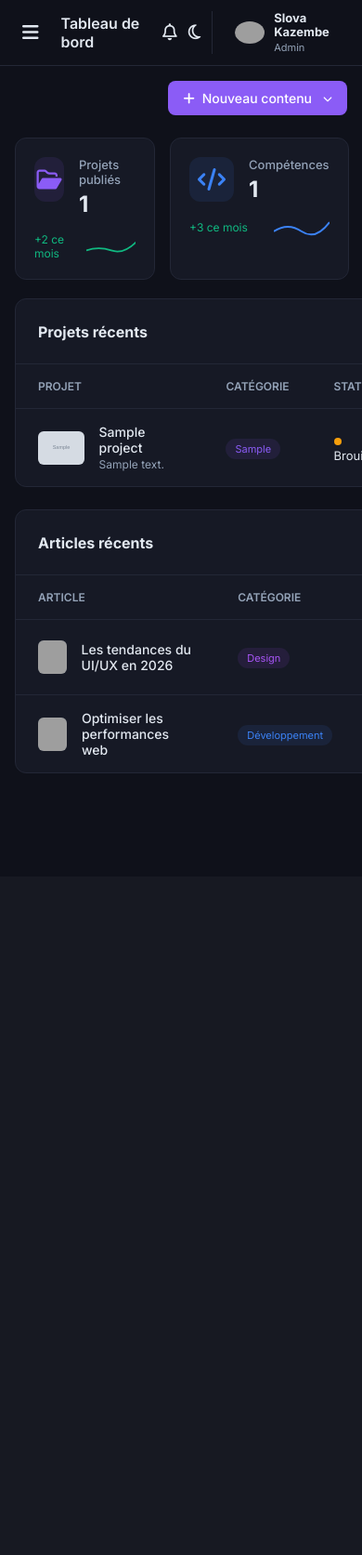
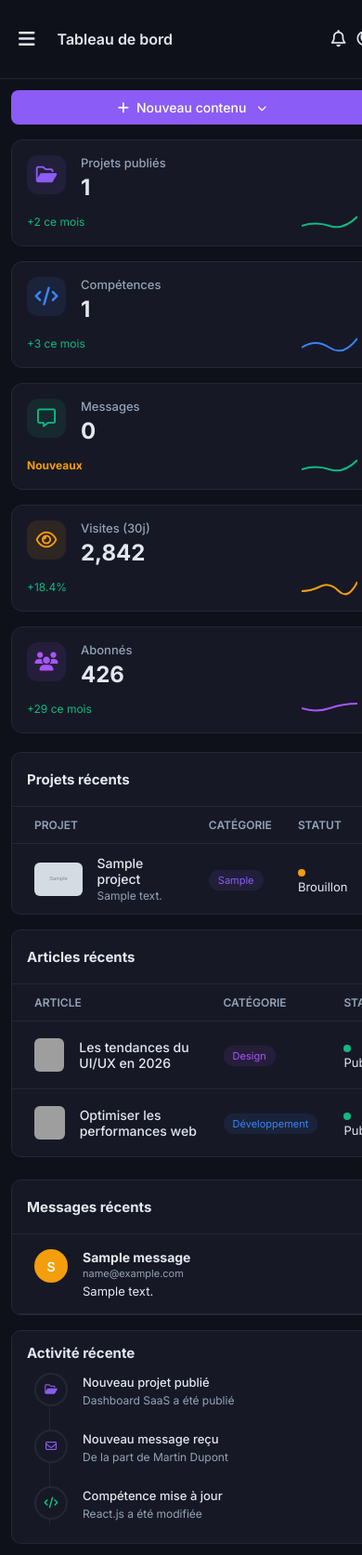
Before and after one commit to SLOVA-KAZEMBE/mon-portfolio, a Flask app: page /admin/ in a window 390 px wide. Shown: the whole page at 93% size. Before the commit the page ends 832 px from the top, so only its background shows below. Run offline with Flask 3, Linux system fonts and the light colour scheme; a user stored in the database is signed in; tables that the repository leaves empty hold one stand-in row (values such as "Sample post"); grey boxes marked "Sample" are stand-in pictures; grey boxes are pictures that could not be loaded.

Commit message:
ajustement des espaces admin

```diff
--- a/static/css/admin.css
+++ b/static/css/admin.css
@@ -394,19 +394,25 @@ ul {
   }
 
   .topbar {
-    padding: 0 16px;
+    width: 100%;
+    min-height: 64px;
+    height: auto;
+    padding: 12px 16px;
     position: sticky;
     top: 0;
     z-index: 100;
     background-color: var(--admin-bg);
+    gap: 12px;
   }
 
   .topbar-title {
     font-size: 16px;
+    line-height: 1.25;
   }
 
   .topbar-actions {
     gap: 8px;
+    flex-shrink: 0;
   }
 
   /* Cacher la barre de recherche sur mobile */
@@ -414,19 +420,74 @@ ul {
     display: none !important;
   }
 
-  /* Cacher le nom utilisateur dans le topbar */
-  .topbar-actions .user-info {
-    display: none;
+  .topbar-actions > a[style*="moon"],
+  .topbar-actions > div:last-child {
+    display: none !important;
   }
 
   .content-area {
+    width: 100%;
+    max-width: 760px;
+    margin: 0 auto;
     padding: 16px;
   }
 
   .stats-grid {
-    grid-template-columns: 1fr 1fr;
+    grid-template-columns: repeat(2, minmax(0, 1fr)) !important;
     gap: 12px;
     margin-bottom: 20px;
+  }
+
+  .content-area > div:first-child[style*="justify-content: flex-end"] {
+    justify-content: stretch !important;
+    margin-bottom: 16px !important;
+  }
+
+  .content-area > div:first-child[style*="justify-content: flex-end"] .btn {
+    width: 100%;
+    justify-content: center;
+  }
+
+  .content-area [style*="grid-template-columns"]:not(.stats-grid) {
+    grid-template-columns: 1fr !important;
+  }
+
+  .content-area [style*="max-width"] {
+    max-width: 100% !important;
+  }
+
+  .content-area [style*="padding: 24px"] {
+    padding: 16px !important;
+  }
+
+  .content-area [style*="margin-top: 24px"] {
+    margin-top: 16px !important;
+  }
+
+  .stat-card {
+    min-width: 0;
+    padding: 16px !important;
+    gap: 12px !important;
+  }
+
+  .stat-icon {
+    width: 42px;
+    height: 42px;
+    font-size: 20px;
+  }
+
+  .card {
+    width: 100%;
+    border-radius: 10px;
+  }
+
+  .card-header {
+    padding: 14px 16px;
+    gap: 12px;
+  }
+
+  .card-header h2 {
+    font-size: 15px;
   }
 
   /* Tables defilables horizontalement */
@@ -435,7 +496,12 @@ ul {
   }
 
   .table {
-    min-width: 600px;
+    min-width: 560px;
+  }
+
+  .table th,
+  .table td {
+    padding: 12px 14px;
   }
 
   /* Formulaires full width */
@@ -446,10 +512,22 @@ ul {
 
 @media (max-width: 480px) {
   .stats-grid {
-    grid-template-columns: 1fr;
+    grid-template-columns: 1fr !important;
   }
 
   .topbar-actions > a {
     margin-right: 4px !important;
   }
+
+  .topbar {
+    padding: 10px 12px;
+  }
+
+  .content-area {
+    padding: 12px;
+  }
+
+  .table {
+    min-width: 520px;
+  }
 }
```
